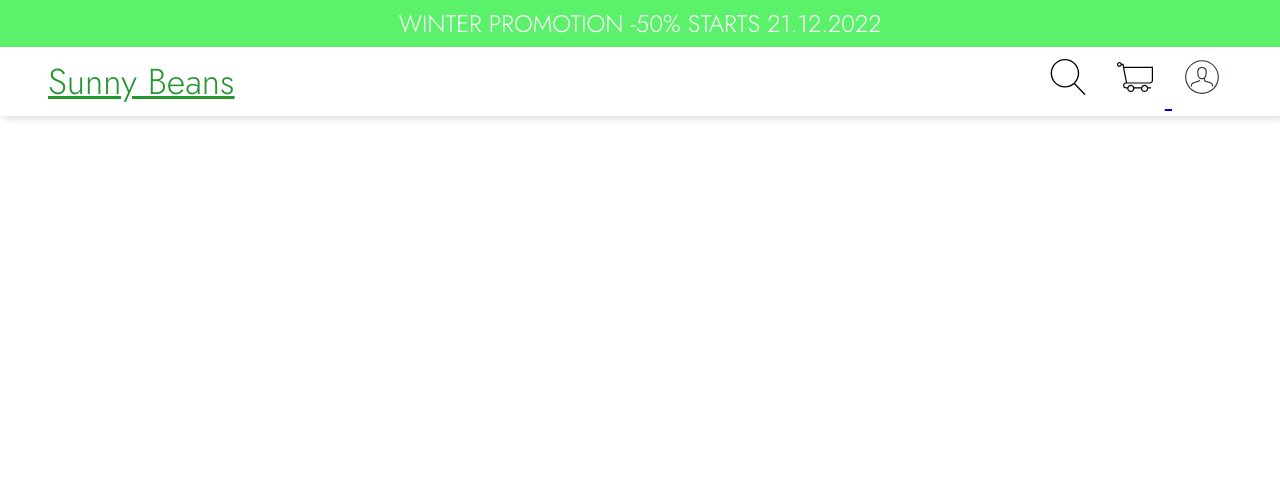
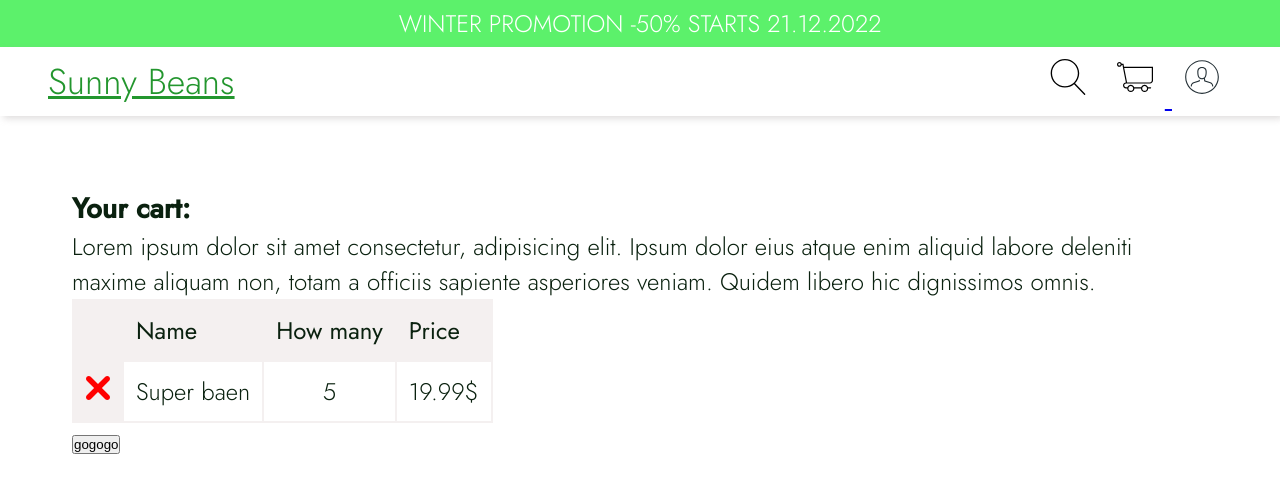
Before and after one commit to NataliaSunday/Britenet-campus-frontend, a website: page cart.html in a window 1280 px wide. Drawn offline with Linux system fonts and the light colour scheme; no server answers.

Commit message:
add cart_product

```diff
--- a/cart.html
+++ b/cart.html
@@ -10,8 +10,10 @@
     <script src="script/category.js" defer></script>
     <script src="script/productService.js" defer></script>
     <script src="script/products.js" defer></script>
-    <script src="script/auth.js" defer></script>
+    <script src="script/authService.js" defer></script>
     <script src="script/loginScript.js" defer></script>
+    <script src="script/cartProduct.js" defer></script>
+    <script src="script/cartProductService.js" defer></script>
 </head>
 <body>
     <header class="headerShop">
@@ -50,10 +52,33 @@
     </nav>
 </header>
 
-<main class="main" id="main">
+<main class="cart" >
    <h3>Your cart:</h3>
    <p>Lorem ipsum dolor sit amet consectetur, adipisicing elit. Ipsum dolor eius atque enim aliquid labore deleniti maxime aliquam non, totam a officiis sapiente asperiores veniam. Quidem libero hic dignissimos omnis.</p>
 
+
+  <table class="cart__table">
+    <thead class="cart__table__head">
+        <tr>
+            <th class="cart__table__headCol"></th>
+            <th class="cart__table__headCol">Name</th>
+            <th class="cart__table__headCol">How many</th>
+            <th class="cart__table__headCol">Price</th>
+        </tr>
+    </thead>
+    <tbody class="cart__table__body" id="cart">
+        <tr>
+            <td class="cart__table__col cart__table__col--svg"><svg class="cart__table__body__svg" version="1.1" id="Capa_1" xmlns="http://www.w3.org/2000/svg" xmlns:xlink="http://www.w3.org/1999/xlink" x="0px" y="0px" viewBox="0 0 348.333 348.334" style="enable-background:new 0 0 348.333 348.334;"xml:space="preserve"><g><path d="M336.559,68.611L231.016,174.165l105.543,105.549c15.699,15.705,15.699,41.145,0,56.85c-7.844,7.844-18.128,11.769-28.407,11.769c-10.296,0-20.581-3.919-28.419-11.769L174.167,231.003L68.609,336.563c-7.843,7.844-18.128,11.769-28.416,11.769c-10.285,0-20.563-3.919-28.413-11.769c-15.699-15.698-15.699-41.139,0-56.85l105.54-105.549L11.774,68.611c-15.699-15.699-15.699-41.145,0-56.844c15.696-15.687,41.127-15.687,56.829,0l105.563,105.554L279.721,11.767c15.705-15.687,41.139-15.687,56.832,0C352.258,27.466,352.258,52.912,336.559,68.611z"/></g><g></g><g></g><g></g><g></g><g></g><g></g><g></g><g></g><g></g><g></g><g></g><g></g><g></g><g></g><g></g></svg></td>
+            <td class="cart__table__col">Super baen</td>
+            <td class="cart__table__col">5</td>
+            <td class="cart__table__col">19.99$</td>
+        </tr>
+
+
+    </tbody>
+
+  </table>
+<button onclick="getCartContent()">gogogo</button>
 </main>
 </body>
 </html>
--- a/script/authService.js
+++ b/script/authService.js
@@ -11,24 +11,20 @@ const login = async (nickname, password) => {
             })
 
         });
-        console.log(nickname + " " + password)
-        const json =await response.json();
-        const token = json.token;
-        localStorage.setItem('token', token);
-        console.log(token)
-        return Promise.resolve();
+        if(response.status === 200){
+            console.log(nickname + " " + password)
+            const json =await response.json();
+            const token = json.token;
+            localStorage.setItem('token', token);
+            return Promise.resolve();
+
+        }else{
+            localStorage.removeItem('token');
+            return Promise.reject();
+        }
 
     }catch (e) {
+        localStorage.removeItem('token');
         return Promise.reject(e);
     }
 }
-/*
-const getOrder = () => {
-    const token = localStorage.getItem('token');
-    const response = fetch('...', {
-        method: 'GET',
-        headers: {
-            'Auyhorization' : token
-        }
-    })
-}/*/
--- /dev/null
+++ b/script/cartProduct.js
@@ -0,0 +1,19 @@
+function getCartContent(){
+    getCartContentOfUser()
+    .then( cartProduct => {
+        const cartProductElement = document.querySelector('#cart');
+        cartProduct.forEach(cartProduct => {
+            console.log(cartProduct);
+           cartProductElement.innerHTML += `
+           <tr>
+                <td class="cart__table__col cart__table__col--svg"><svg class="cart__table__body__svg" version="1.1" id="Capa_1" xmlns="http://www.w3.org/2000/svg" xmlns:xlink="http://www.w3.org/1999/xlink" x="0px" y="0px" viewBox="0 0 348.333 348.334" style="enable-background:new 0 0 348.333 348.334;"xml:space="preserve"><g><path d="M336.559,68.611L231.016,174.165l105.543,105.549c15.699,15.705,15.699,41.145,0,56.85c-7.844,7.844-18.128,11.769-28.407,11.769c-10.296,0-20.581-3.919-28.419-11.769L174.167,231.003L68.609,336.563c-7.843,7.844-18.128,11.769-28.416,11.769c-10.285,0-20.563-3.919-28.413-11.769c-15.699-15.698-15.699-41.139,0-56.85l105.54-105.549L11.774,68.611c-15.699-15.699-15.699-41.145,0-56.844c15.696-15.687,41.127-15.687,56.829,0l105.563,105.554L279.721,11.767c15.705-15.687,41.139-15.687,56.832,0C352.258,27.466,352.258,52.912,336.559,68.611z"/></g><g></g><g></g><g></g><g></g><g></g><g></g><g></g><g></g><g></g><g></g><g></g><g></g><g></g><g></g><g></g></svg></td>
+                <td class="cart__table__col">${cartProduct.product.name}</td>
+                <td class="cart__table__col">${cartProduct.howMany}</td>
+                <td class="cart__table__col">${cartProduct.price}$</td>
+            </tr>
+          `
+        })
+    }).catch(e => {
+        console.log(e);
+    })
+}
--- /dev/null
+++ b/script/cartProductService.js
@@ -0,0 +1,13 @@
+const getCartContentOfUser = async() => {
+    try{
+        const response = await fetch(`http://localhost:8081/api/v1/cartProduct/userCart`, {
+            'headers': {
+                'Authorization' : localStorage.getItem('token')
+            }
+        });
+        const json = await response.json();
+        return Promise.resolve(json);
+    }catch (e) {
+        return Promise.reject(e);
+    }
+}
--- a/script/category.js
+++ b/script/category.js
@@ -4,7 +4,7 @@ getCategory()
     const categoryElement = document.querySelector('#navMenu');
     category.forEach(category => {
         categoryElement.innerHTML += `
-        <p class="navShop__list__item" role="listitem" onclick="addParam(${category.id})">${category.name}</p>
+    <p  class="navShop__list__item" role="listitem" onclick="addParam(${category.id})">${category.name}</p>
         `
     })
 }).catch(e => {
@@ -12,9 +12,10 @@ getCategory()
 })
 
 function addParam(id){
+
     const url = window.location.search;
     const params = new URLSearchParams(url);
     params.set('productCategory', id);
     window.location.search = params;
-
+    window.location.href="/shop.html?"+params;
 }
--- a/script/loginScript.js
+++ b/script/loginScript.js
@@ -28,4 +28,4 @@ function auth(){
         <input type="submit" class="login__btn btn" >
         </form>
         `
-    }
+}
--- a/script/products.js
+++ b/script/products.js
@@ -26,7 +26,6 @@ function getProd() {
 
 
 function getProdByCat(cat) {
-
     getProductsByCategory(cat)
     .then( products => {
 
@@ -58,6 +57,5 @@ const params = new URLSearchParams(url);
 
 if(params.has('productCategory')){
     const categortId = params.get('productCategory');
-    console.log(categortId);
-    getProdByCat(categortId)
+    getProdByCat(categortId);
 }
--- a/style/scss/main.scss
+++ b/style/scss/main.scss
@@ -4,6 +4,5 @@
 @import 'utilities.scss';
 
 @import 'sections/mainPage.scss';
-
-
-@import 'shop.scss';
+@import 'sections/cart.scss';
+@import 'sections/shop.scss';
--- /dev/null
+++ b/style/scss/sections/cart.scss
@@ -0,0 +1,48 @@
+.cart{
+    padding: 3rem;
+    color: $color-primary-dark;
+
+
+    &__table{
+        background-color: $color-primary;
+        text-align: center;
+        height: min-content;
+
+        &__head{
+
+
+            font-weight: 300;
+        }
+
+        &__body{
+
+            &__svg{
+                opacity: 1;
+                width: 1rem;
+                fill: red;
+                cursor: pointer;
+            }
+        }
+
+        &__col{
+
+            background-color: $color-second;
+            padding: .5rem;
+
+            &--svg{
+                background-color: transparent;
+
+            }
+
+
+        }
+
+
+        &__headCol{
+            text-align: left;
+            padding: .5rem;
+            font-weight: 400;
+        }
+
+    }
+}
```
Also changed, not shown: src/icons/svg/del.svg (added), style/css/main.css, style/scss/sections/shop.scss (renamed from style/scss/shop.scss), 1 other file.
